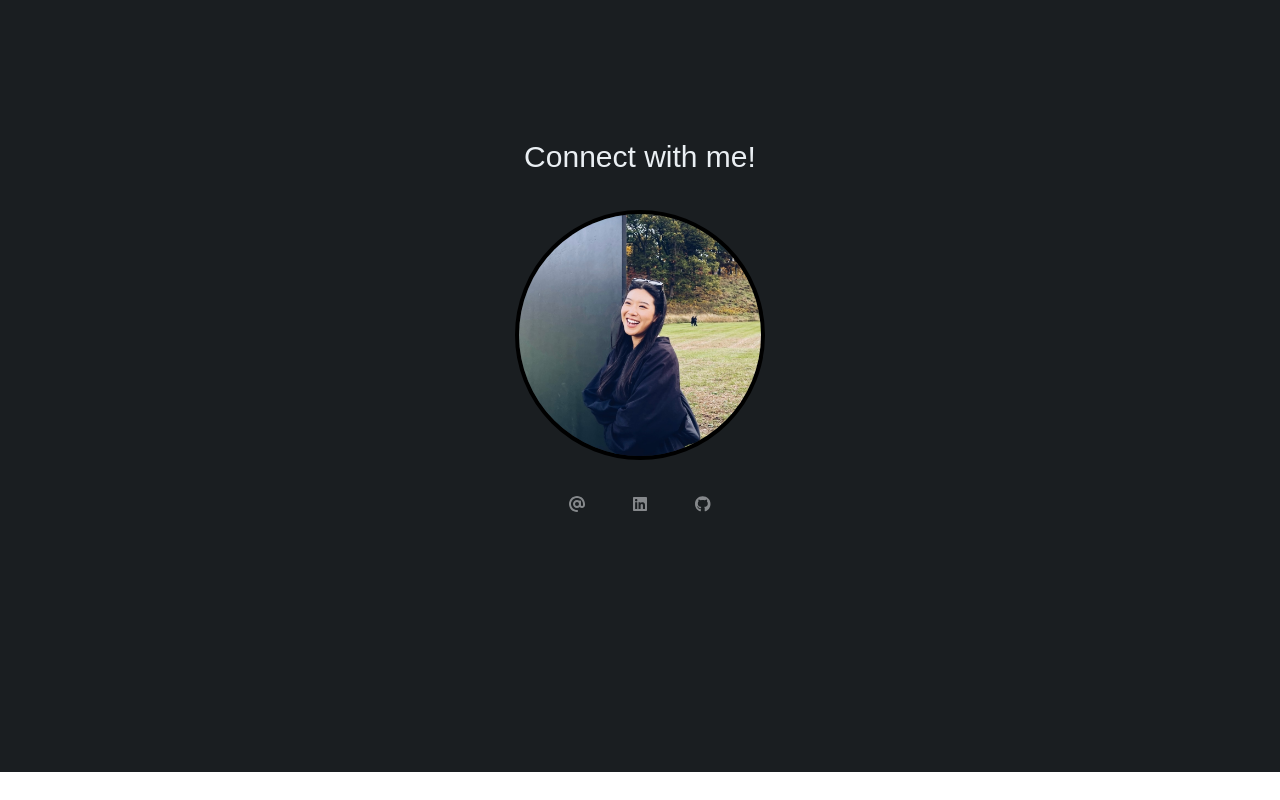
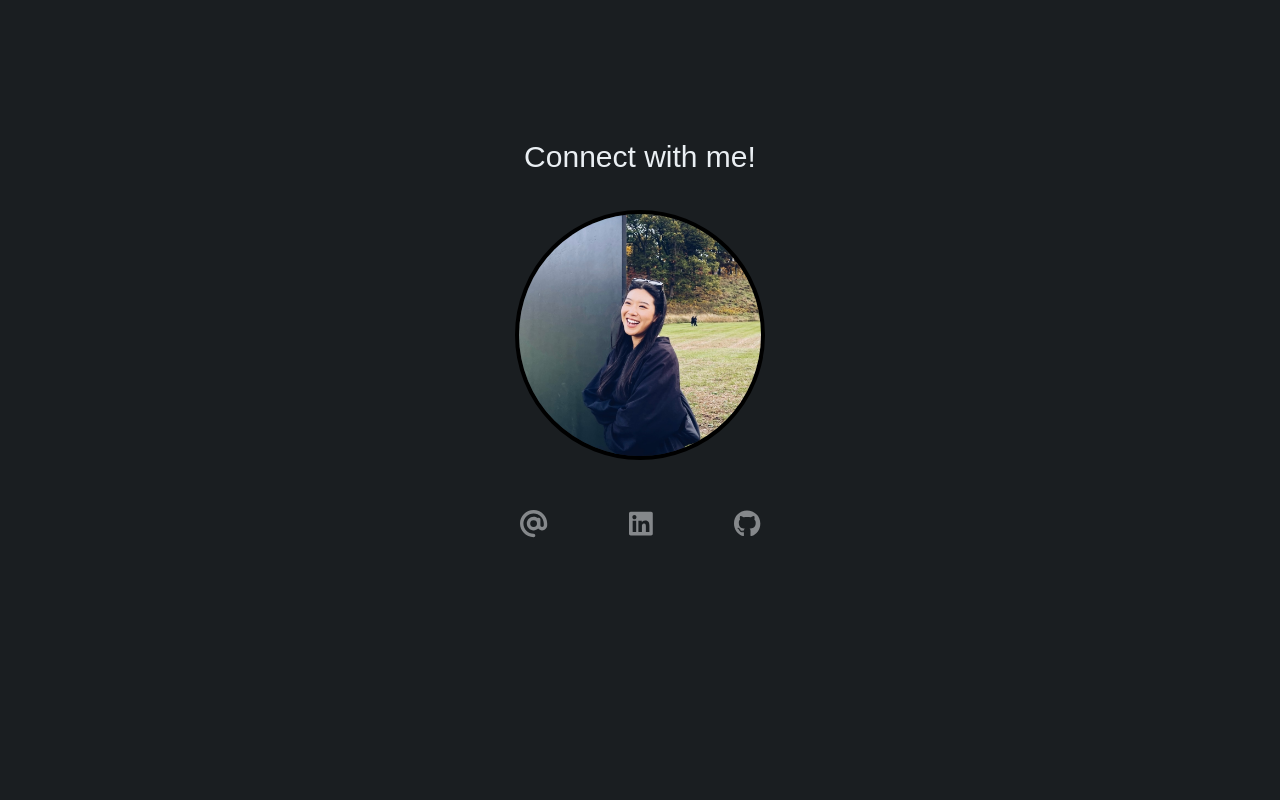
Before and after one commit to jennncho/personal-website, a React (Create React App) app: page / in a window 1280 px wide. Shown: the part 2567-3367 px from the top of the page. Before the commit the page ends 3339 px from the top, so only its background shows below. Built offline with nearby package versions, Linux system fonts and the light colour scheme; a web font is replaced by a local one.

Commit message:
make icons bigger

```diff
--- a/src/CSS/style.css
+++ b/src/CSS/style.css
@@ -299,4 +299,5 @@ a:hover {
   padding-left: 1.5em;
   padding-right: 1.5em;
   padding-top: 1em;
+  font-size: 1.7em;
 }
```
